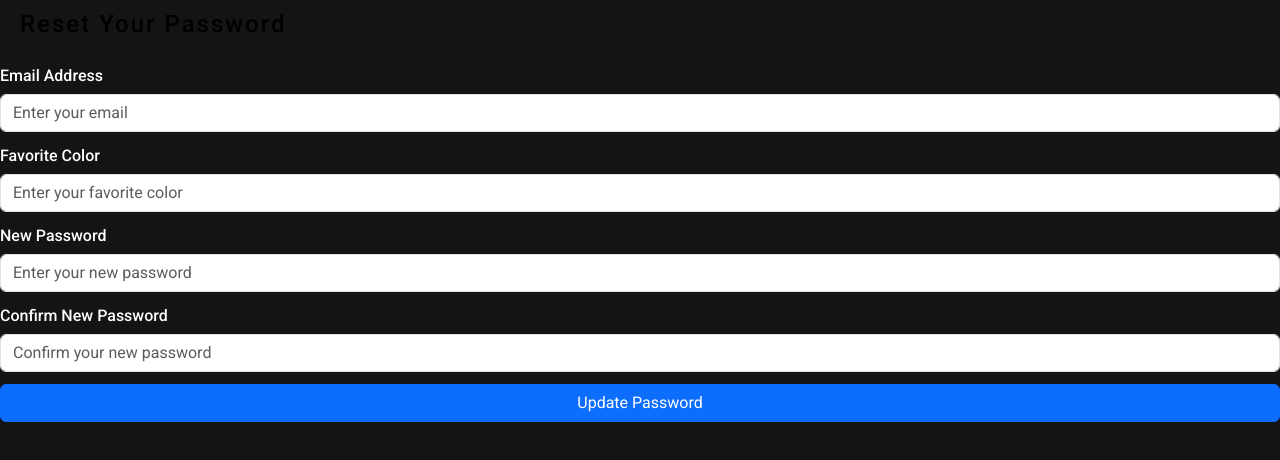
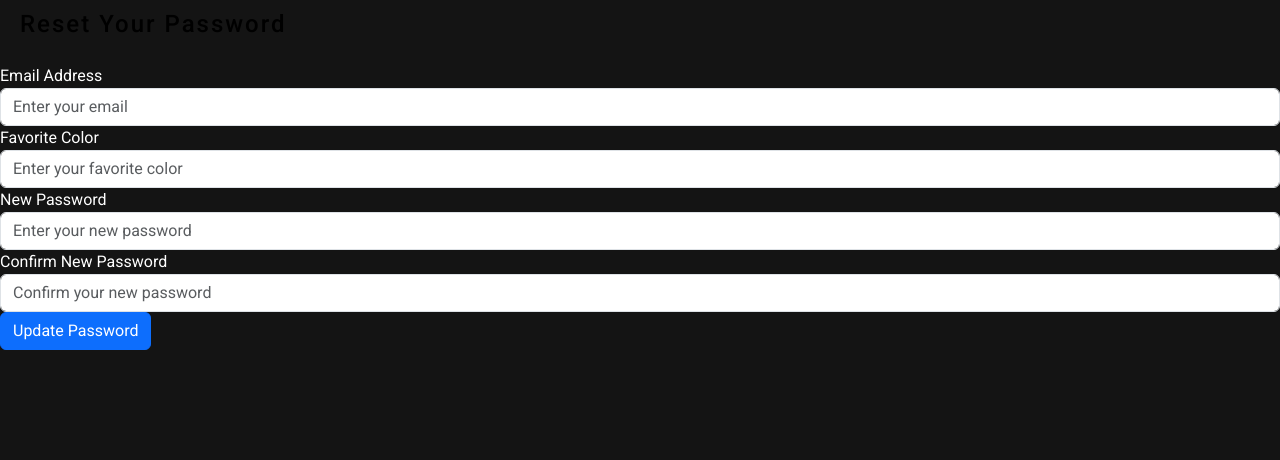
Before and after one commit to Krishn180/comicpkane, a React (Vite) app in the folder Frontend/: page /forgot-password in a window 1280 px wide. Shown: the top 460 px of the page. Built offline with nearby package versions, Linux system fonts and the light colour scheme; no server answers.

Commit message:
corrected scss issue

```diff
--- a/Frontend/src/components/SubmitForm/SubmitForm.scss
+++ b/Frontend/src/components/SubmitForm/SubmitForm.scss
@@ -1,58 +1,58 @@
-.form-container {
-    max-width: 600px;  // Increased width
-    margin: auto;
-    padding: 25px;
-    background: #2c2c2c; // Darker background
-    border-radius: 10px;
-    box-shadow: 0px 6px 12px rgba(0, 0, 0, 0.2);
-    color: #ffffff; // Light text for contrast
-}
+// .form-container {
+//     max-width: 600px;  // Increased width
+//     margin: auto;
+//     padding: 25px;
+//     background: #2c2c2c; // Darker background
+//     border-radius: 10px;
+//     box-shadow: 0px 6px 12px rgba(0, 0, 0, 0.2);
+//     color: #ffffff; // Light text for contrast
+// }
 
-h2 {
-    text-align: center;
-    color: #ff6b6b; // Highlight color
-}
+// h2 {
+//     text-align: center;
+//     color: #ff6b6b; // Highlight color
+// }
 
-label {
-    display: block;
-    margin: 12px 0 6px;
-    font-weight: bold;
-}
+// label {
+//     display: block;
+//     margin: 12px 0 6px;
+//     font-weight: bold;
+// }
 
-input {
-    width: 100%;
-    padding: 12px;
-    margin-bottom: 12px;
-    border: 1px solid #444;
-    border-radius: 6px;
-    background: #3b3b3b;
-    color: white;
-}
+// input {
+//     width: 100%;
+//     padding: 12px;
+//     margin-bottom: 12px;
+//     border: 1px solid #444;
+//     border-radius: 6px;
+//     background: #3b3b3b;
+//     color: white;
+// }
 
-input::placeholder {
-    color: #bbb;
-}
+// input::placeholder {
+//     color: #bbb;
+// }
 
-button {
-    width: 100%;
-    padding: 12px;
-    background: #ff6b6b; // Red button for contrast
-    color: white;
-    border: none;
-    border-radius: 6px;
-    cursor: pointer;
-    font-size: 16px;
-    font-weight: bold;
-    transition: background 0.3s ease;
-}
+// button {
+//     width: 100%;
+//     padding: 12px;
+//     background: #ff6b6b; // Red button for contrast
+//     color: white;
+//     border: none;
+//     border-radius: 6px;
+//     cursor: pointer;
+//     font-size: 16px;
+//     font-weight: bold;
+//     transition: background 0.3s ease;
+// }
 
-button:hover {
-    background: #d62828;
-}
+// button:hover {
+//     background: #d62828;
+// }
 
-.message {
-    text-align: center;
-    color: #4caf50;
-    font-weight: bold;
-    margin-top: 10px;
-}
+// .message {
+//     text-align: center;
+//     color: #4caf50;
+//     font-weight: bold;
+//     margin-top: 10px;
+// }
--- a/Frontend/src/pages/home/Landing.jsx
+++ b/Frontend/src/pages/home/Landing.jsx
@@ -43,7 +43,7 @@ const Landing = () => {
       <br />
       <br />
       <br />
-      <ComicSubmissionForm/>
+      {/* <ComicSubmissionForm/> */}
     </div>
   );
 };
```
Also changed, not shown: 1 other file (tests, documents, lock files or other folders).
